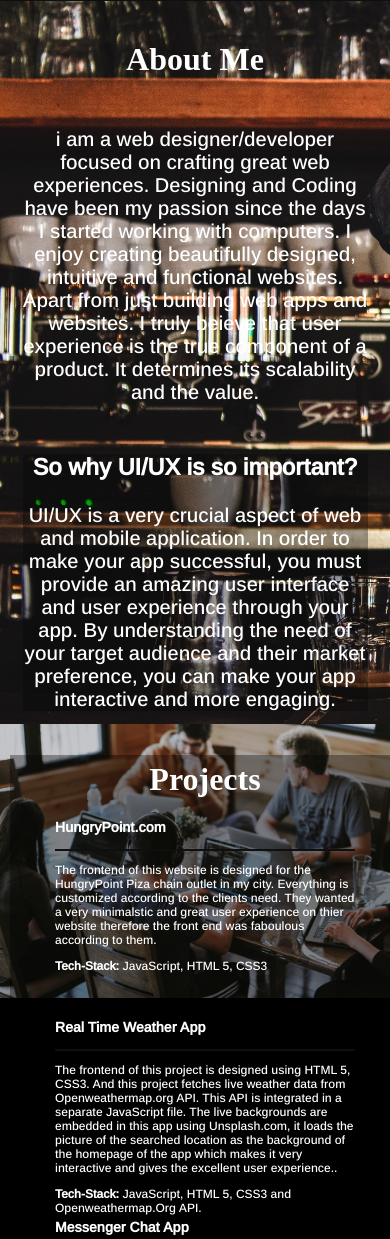
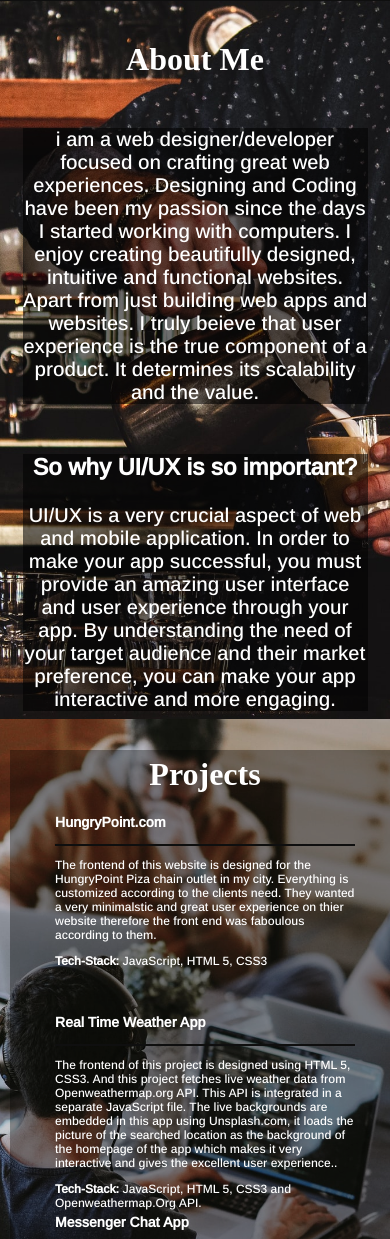
Before and after one commit to piyushdev-stack/My-portfolio., a plain HTML site: page index.html in a window 390 px wide. Shown: the part 761-2000 px from the top of the page. Drawn offline with nearby package versions, Linux system fonts and the light colour scheme.

Commit message:
Add files via upload

```diff
--- a/portfolio.css
+++ b/portfolio.css
@@ -370,7 +370,7 @@ color: white;
     margin: auto;
     margin-top: 50px;
     font-family: 'Arimo', sans-serif;
-
+    background: #0808085c;
 
 }
 #about h1{
@@ -521,6 +521,29 @@ color: white;
         background-position: center center;
         position: relative;
     }
+    #projects{
+        display: inline-block;
+        height: 720px;
+        width: 100%;
+        background-image: url(bg6.jpg);
+        background-size: cover;
+        background-repeat: no-repeat;
+        margin-bottom: -4px;
+        background-position: center center;
+        position: relative;
+    }
+    #about{
+        display: inline-block;
+        height: 720px;
+        width: 100%;
+        background-image: url(bg5.jpg);
+        background-size: cover;
+        background-repeat: no-repeat;
+        margin-bottom: -4px;
+        background-position: center center;
+        position: relative;
+
+    }
     .mainabout1{
         color: white;
         width: 345px;
@@ -530,6 +553,7 @@ color: white;
         margin-top: 50px;
         font-family: 'Arimo', sans-serif;
         text-align: center;
+        background: #0000008f;
     }
     .mainabout2{
         color: white;
@@ -541,6 +565,7 @@ color: white;
         margin-top: 50px;
         font-family: 'Arimo', sans-serif;
         text-align: center;
+        background: #0000008f;
     }
     #about img {
         display:none;
@@ -571,5 +596,11 @@ color: white;
         font-size: 12px;
         font-family: 'Arimo', sans-serif;
     }
+    #center {
+        position: absolute;
+        bottom: 28px;
+        right: 138px;
+        color: white;
+    }
 
 }
```
Also changed, not shown: index.html (+1 -1 lines).
